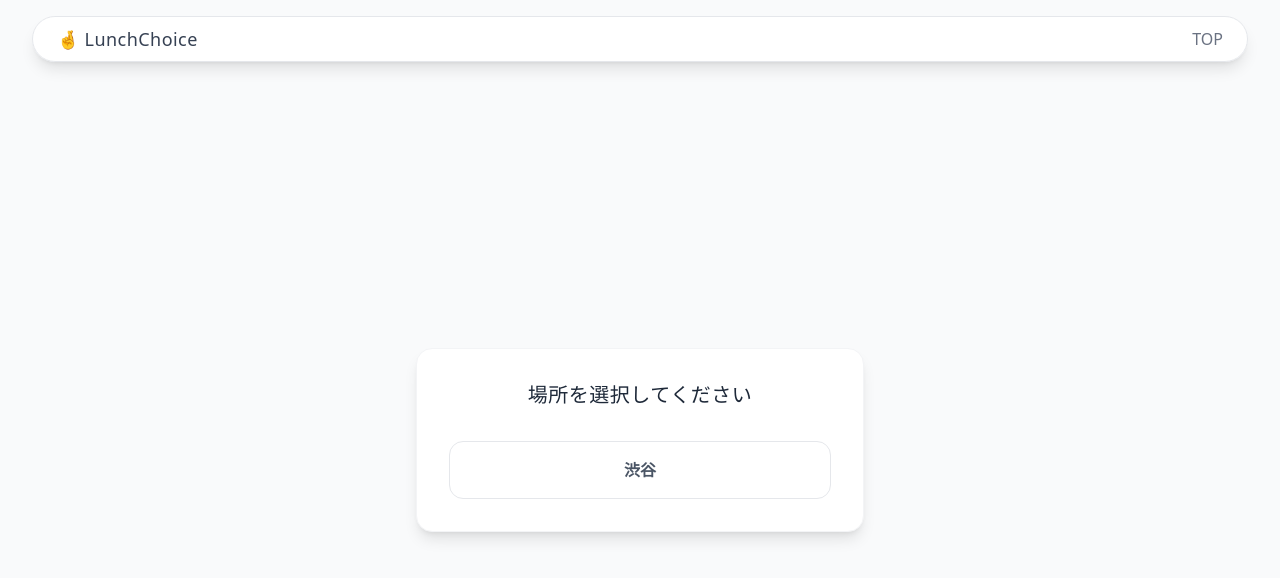
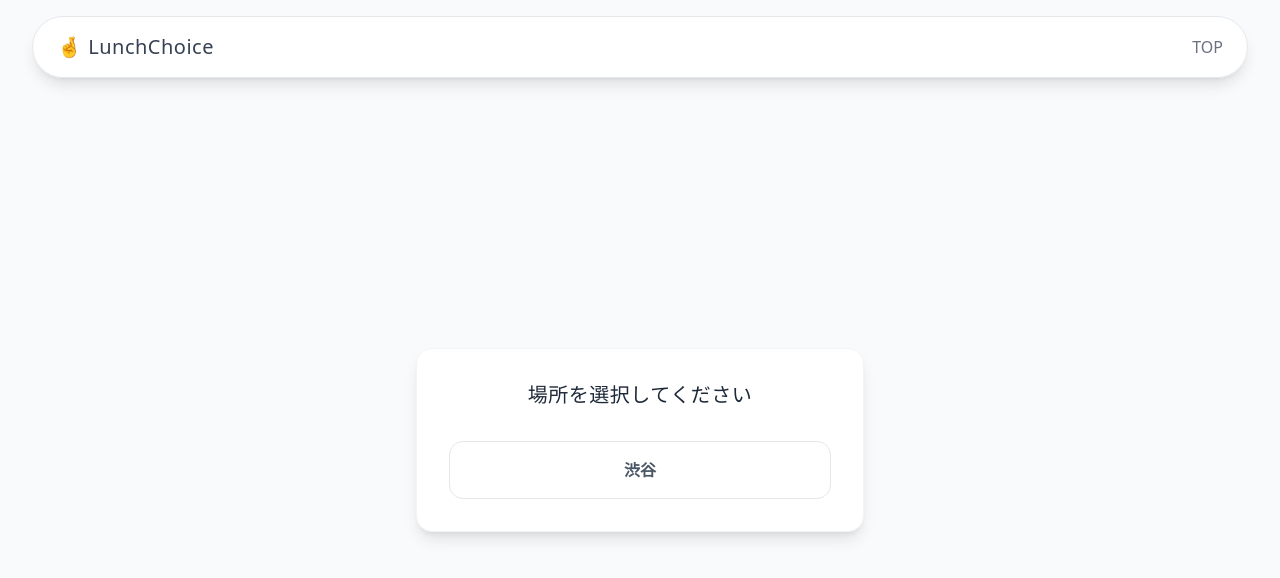
Before and after one commit to uakihir0/lunchchoice, a Next.js app: page / in a window 1280 px wide. Shown: the top 578 px of the page. Built offline with nearby package versions, Linux system fonts and the light colour scheme.

Commit message:
Restored to '82b6fb77799238aabad0c0fe66be241a02a90299'
Replit-Restored-To: 82b6fb77799238aabad0c0fe66be241a02a90299

```diff
--- a/src/components/Header.tsx
+++ b/src/components/Header.tsx
@@ -6,9 +6,9 @@ const Header: React.FC = () => {
     <header className="fixed top-0 left-0 right-0 z-50">
       <div className="max-w-7xl mx-auto px-4 sm:px-6 lg:px-8">
         <div className="mt-4 bg-white/90 backdrop-blur-sm rounded-full shadow-lg border border-gray-200">
-          <div className="px-6 py-2 flex items-center justify-between">
+          <div className="px-6 py-4 flex items-center justify-between">
             <div className="flex items-center">
-              <h1 className="text-lg font-light tracking-wide text-gray-700">
+              <h1 className="text-xl font-light tracking-wide text-gray-700">
                 🤞 LunchChoice
               </h1>
             </div>
```
